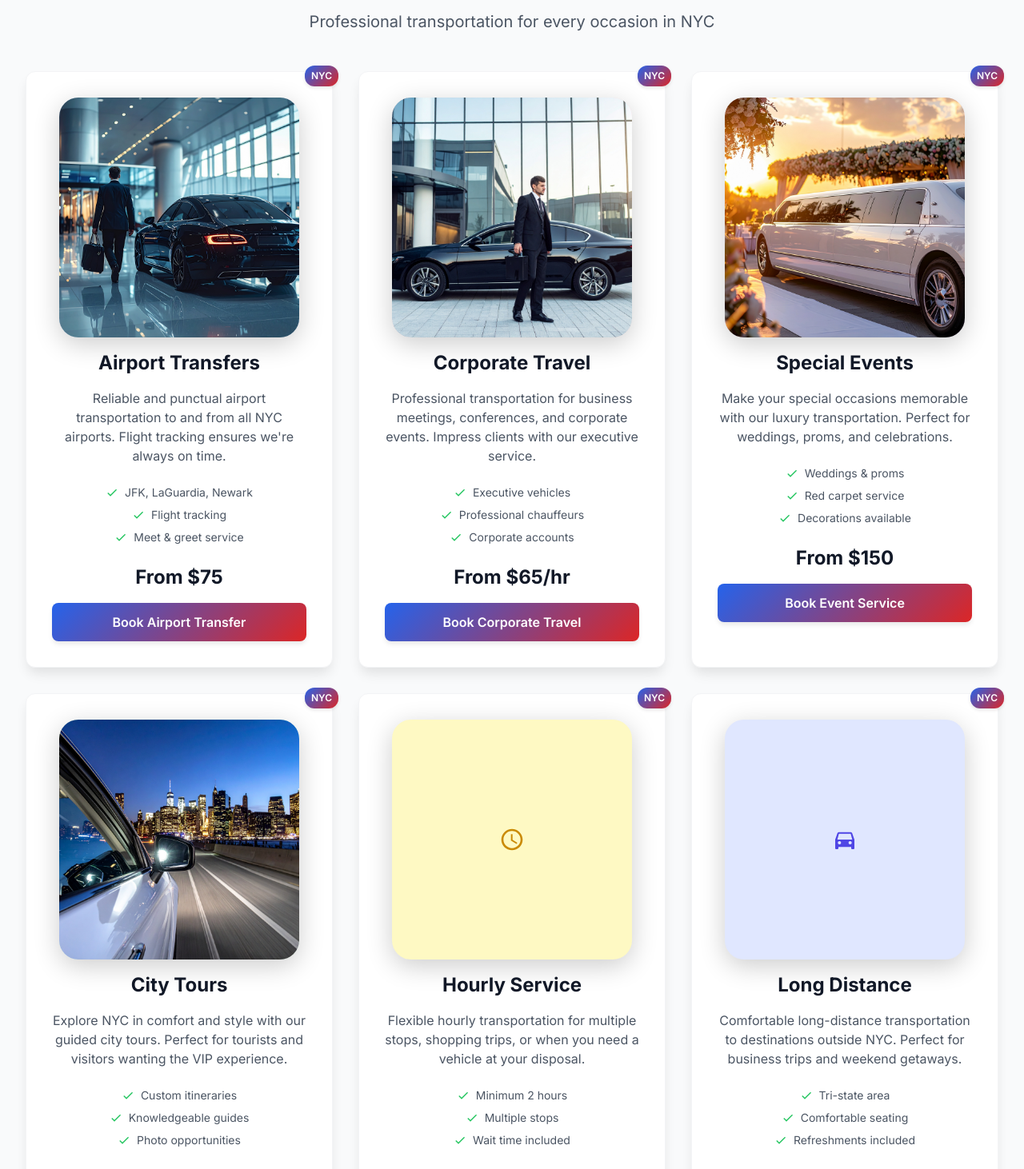
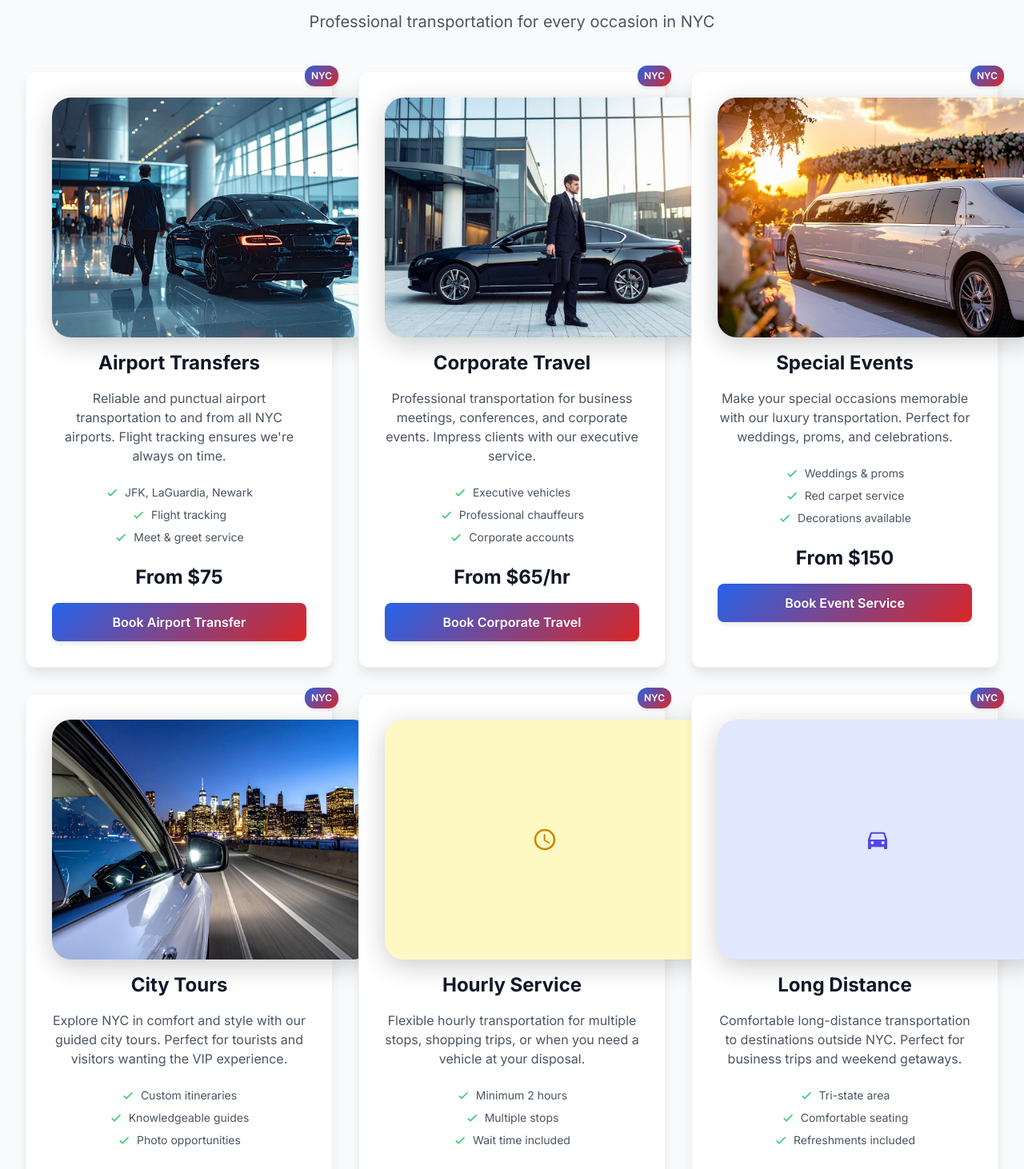
Before and after one commit to jbello3761-sys/-bluxa-corp-nextjs, a Next.js app: page /services in a window 1280 px wide. Shown: the part 647-2109 px from the top of the page at 80% size. Built offline with nearby package versions, Linux system fonts and the light colour scheme; no server answers.

Commit message:
Fix broken image filenames and copy missing Firefly images

```diff
--- a/src/app/contact/page.tsx
+++ b/src/app/contact/page.tsx
@@ -299,7 +299,7 @@ export default function ContactPage() {
             <div className="card text-center">
               <div className="contact-icon bg-red-100 text-red-600">
                 <Image
-                  src="/images/luxarysedan.jpg"
+                  src="/images/luxury-sedan.jpg"
                   alt="Email Contact"
                   width={48}
                   height={48}
--- a/src/app/services/page.tsx
+++ b/src/app/services/page.tsx
@@ -77,7 +77,7 @@ export default function ServicesPage() {
         }
 
         .service-icon {
-          width: 300px;
+          width: 400px;
           height: 300px;
           border-radius: 24px;
           display: flex;
@@ -196,7 +196,7 @@ export default function ServicesPage() {
                   <Image
                     src="/images/airport-transfer-service.jpg"
                     alt="Airport Transfer Service"
-                    width={300}
+                    width={400}
                     height={300}
                     className="w-full h-full object-cover"
                   />
@@ -233,7 +233,7 @@ export default function ServicesPage() {
                   <Image
                     src="/images/business-travel-service.jpg"
                     alt="Business Travel Service"
-                    width={300}
+                    width={400}
                     height={300}
                     className="w-full h-full object-cover"
                   />
@@ -270,7 +270,7 @@ export default function ServicesPage() {
                   <Image
                     src="/images/special-events-service.jpg"
                     alt="Special Events Service"
-                    width={300}
+                    width={400}
                     height={300}
                     className="w-full h-full object-cover"
                   />
@@ -307,7 +307,7 @@ export default function ServicesPage() {
                   <Image
                     src="/images/city-tours-service.jpg"
                     alt="City Tours Service"
-                    width={300}
+                    width={400}
                     height={300}
                     className="w-full h-full object-cover"
                   />
@@ -445,7 +445,7 @@ export default function ServicesPage() {
                     <Image
                       src="/images/resort-transfer-service.jpg"
                       alt="Resort Transfer Service"
-                      width={300}
+                      width={400}
                       height={300}
                       className="w-full h-full object-cover"
                     />
@@ -700,7 +700,7 @@ export default function ServicesPage() {
                 <div className="card text-center">
                   <div className="text-4xl mb-4 text-blue-600">
                     <Image
-                      src="/images/airport walking.jpg"
+                      src="/images/airport-walking.jpg"
                       alt="Airports"
                       width={64}
                       height={64}
@@ -742,7 +742,7 @@ export default function ServicesPage() {
                 <div className="card text-center">
                   <div className="text-4xl mb-4 text-blue-600">
                     <Image
-                      src="/images/miami beach.jpg"
+                      src="/images/miami-beach.jpg"
                       alt="Long Island"
                       width={64}
                       height={64}
@@ -772,7 +772,7 @@ export default function ServicesPage() {
                 <div className="card text-center">
                   <div className="text-4xl mb-4 text-blue-600">
                     <Image
-                      src="/images/miami beach.jpg"
+                      src="/images/miami-beach.jpg"
                       alt="Punta Cana"
                       width={64}
                       height={64}
@@ -814,7 +814,7 @@ export default function ServicesPage() {
                 <div className="card text-center">
                   <div className="text-4xl mb-4 text-blue-600">
                     <Image
-                      src="/images/miami beach.jpg"
+                      src="/images/miami-beach.jpg"
                       alt="Puerto Plata"
                       width={64}
                       height={64}
@@ -828,7 +828,7 @@ export default function ServicesPage() {
                 <div className="card text-center">
                   <div className="text-4xl mb-4 text-blue-600">
                     <Image
-                      src="/images/miami beach.jpg"
+                      src="/images/miami-beach.jpg"
                       alt="La Romana"
                       width={64}
                       height={64}
```
Also changed, not shown: public/images/downtownla.jpg (added).
